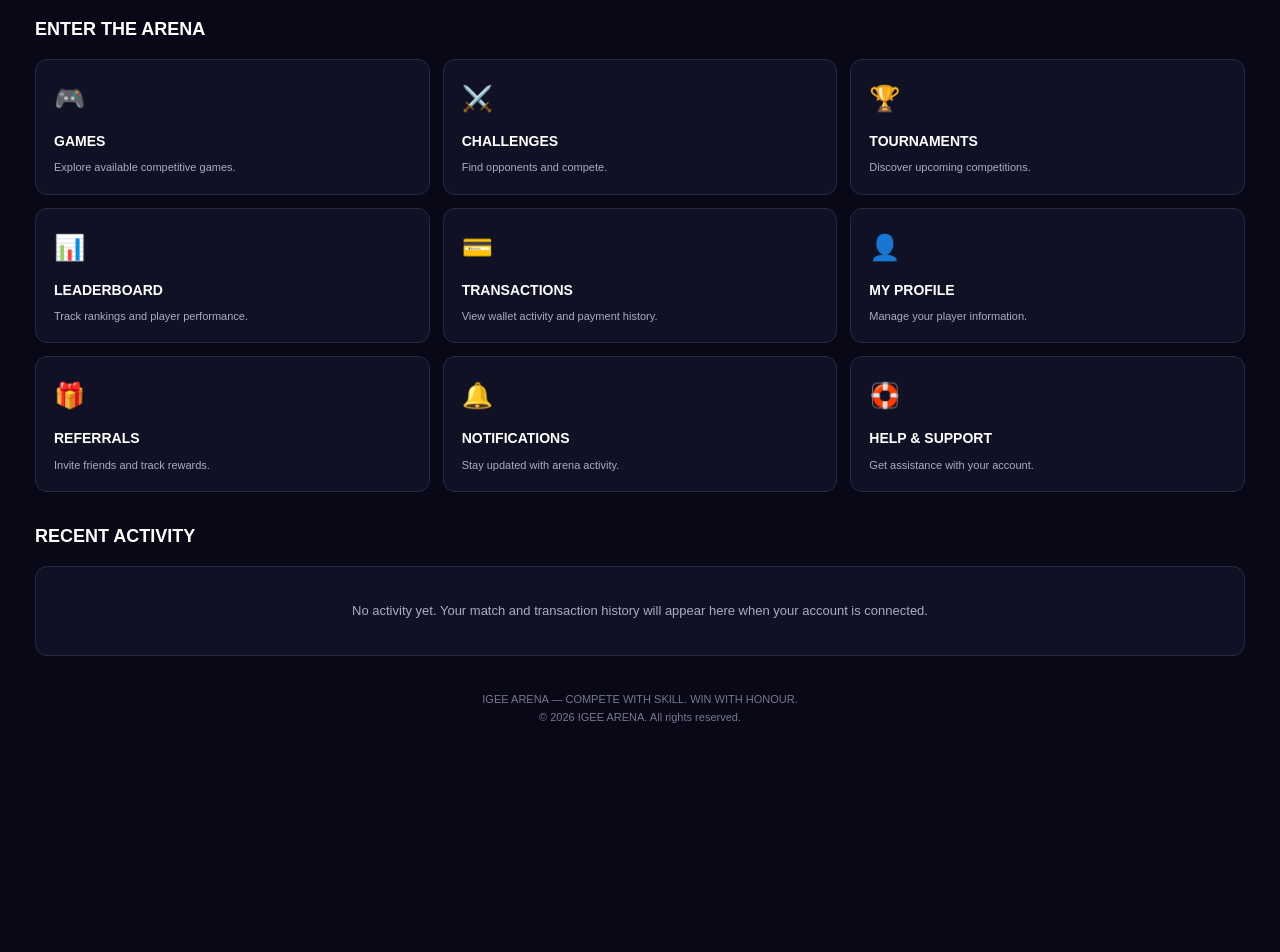
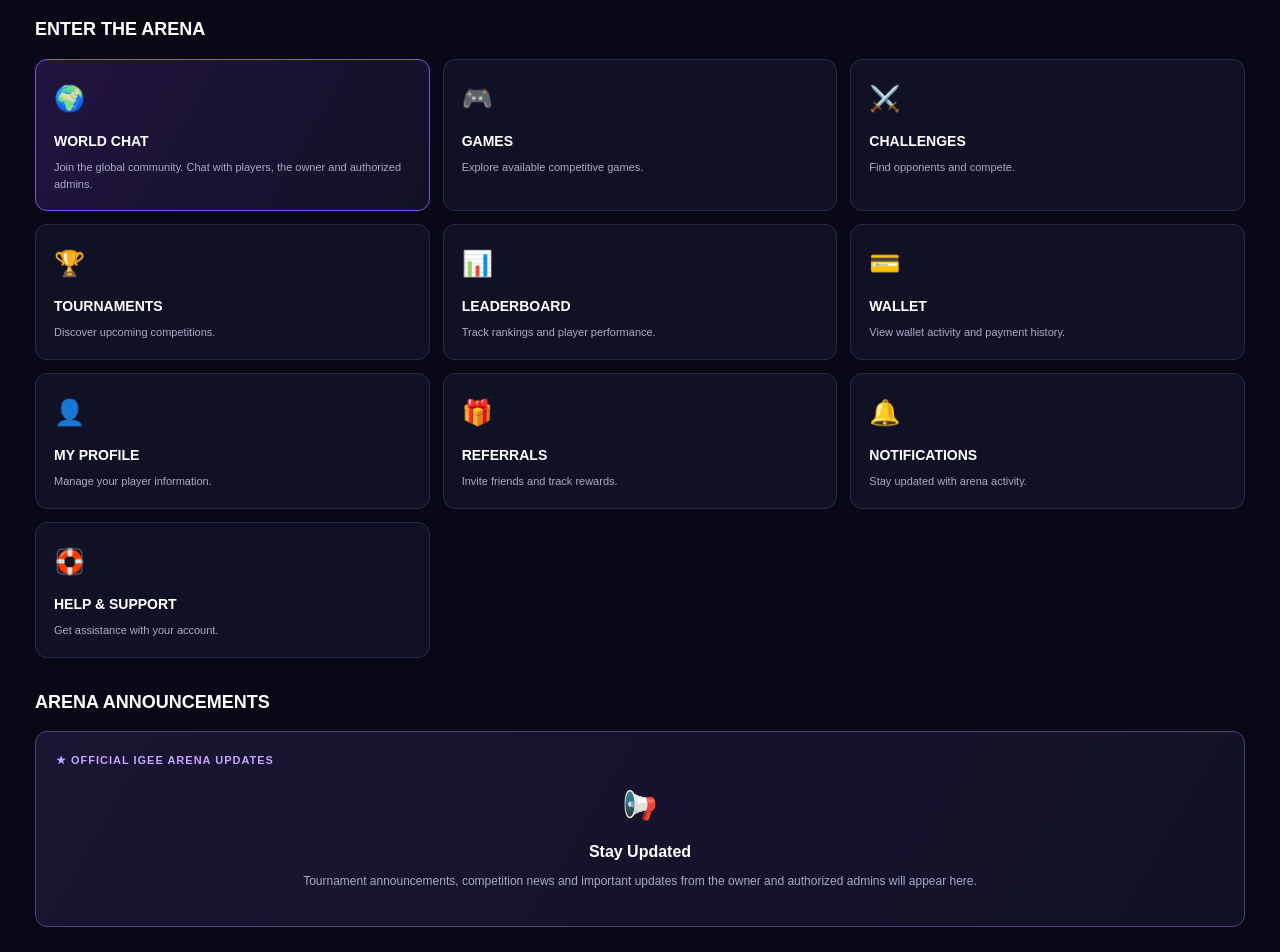
Before and after one commit to igeearena/igee-arena, a plain HTML site: page dashboard.html in a window 1280 px wide. Shown: the part 920-1872 px from the top of the page. Before the commit the page ends 1686 px from the top, so only its background shows below. Drawn offline with Linux system fonts and the light colour scheme.

Commit message:
Add WORLD CHAT and announcements to dashboard

```diff
--- a/dashboard.html
+++ b/dashboard.html
@@ -1,3 +1,4 @@
+
 <!DOCTYPE html>
 <html lang="en">
 <head>
@@ -235,6 +236,58 @@
       margin: 0;
     }
 
+    .world-chat-card {
+      background: linear-gradient(120deg, #21143f, #111126);
+      border: 1px solid #8055df;
+      position: relative;
+      overflow: hidden;
+    }
+
+    .world-chat-card:hover {
+      border-color: #b69aff;
+      box-shadow: 0 0 18px rgba(139, 92, 246, 0.16);
+    }
+
+    .world-chat-card .feature-icon {
+      color: #c4a5ff;
+    }
+
+    .announcement-card {
+      background: linear-gradient(120deg, #191532, #111126);
+      border: 1px solid #514078;
+      border-radius: 12px;
+      padding: 20px;
+    }
+
+    .announcement-label {
+      color: #c4a5ff;
+      font-size: 11px;
+      font-weight: bold;
+      letter-spacing: 1px;
+    }
+
+    .announcement-card h3 {
+      font-size: 16px;
+      margin: 10px 0 7px;
+    }
+
+    .announcement-card p {
+      color: #aaaac5;
+      font-size: 12px;
+      line-height: 1.7;
+      margin: 0;
+    }
+
+    .announcement-empty {
+      text-align: center;
+      padding: 14px 5px;
+    }
+
+    .announcement-empty .announcement-icon {
+      font-size: 28px;
+      margin-bottom: 10px;
+    }
+
     .activity-card {
       color: #aaaac5;
       font-size: 13px;
@@ -346,37 +399,43 @@
 
       <div class="feature-grid">
 
-        <a href="#games" class="feature-card">
+        <a href="world-chat.html" class="feature-card world-chat-card">
+          <div class="feature-icon">🌍</div>
+          <h3>WORLD CHAT</h3>
+          <p>Join the global community. Chat with players, the owner and authorized admins.</p>
+        </a>
+
+        <a href="games.html" class="feature-card">
           <div class="feature-icon">🎮</div>
           <h3>GAMES</h3>
           <p>Explore available competitive games.</p>
         </a>
 
-        <a href="#challenges" class="feature-card">
+        <a href="challenges.html" class="feature-card">
           <div class="feature-icon">⚔️</div>
           <h3>CHALLENGES</h3>
           <p>Find opponents and compete.</p>
         </a>
 
-        <a href="#tournaments" class="feature-card">
+        <a href="tournaments.html" class="feature-card">
           <div class="feature-icon">🏆</div>
           <h3>TOURNAMENTS</h3>
           <p>Discover upcoming competitions.</p>
         </a>
 
-        <a href="#leaderboard" class="feature-card">
+        <a href="leaderboard.html" class="feature-card">
           <div class="feature-icon">📊</div>
           <h3>LEADERBOARD</h3>
           <p>Track rankings and player performance.</p>
         </a>
 
-        <a href="#transactions" class="feature-card">
+        <a href="wallet.html" class="feature-card">
           <div class="feature-icon">💳</div>
-          <h3>TRANSACTIONS</h3>
+          <h3>WALLET</h3>
           <p>View wallet activity and payment history.</p>
         </a>
 
-        <a href="#profile" class="feature-card">
+        <a href="profile.html" class="feature-card">
           <div class="feature-icon">👤</div>
           <h3>MY PROFILE</h3>
           <p>Manage your player information.</p>
@@ -400,6 +459,25 @@
           <p>Get assistance with your account.</p>
         </a>
 
+      </div>
+    </section>
+
+    <section id="announcements">
+      <h2 class="section-title">ARENA ANNOUNCEMENTS</h2>
+
+      <div class="announcement-card">
+        <div class="announcement-label">
+          ★ OFFICIAL IGEE ARENA UPDATES
+        </div>
+
+        <div class="announcement-empty">
+          <div class="announcement-icon">📢</div>
+          <h3>Stay Updated</h3>
+          <p>
+            Tournament announcements, competition news and important
+            updates from the owner and authorized admins will appear here.
+          </p>
+        </div>
       </div>
     </section>
 
```
